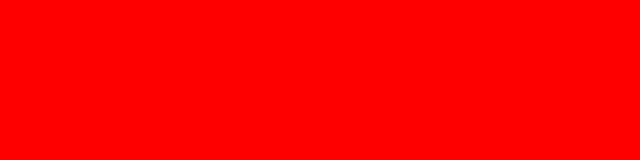
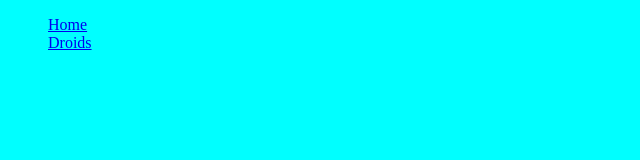
Before and after one commit to hmparsons-sde/week1-starwars, a plain HTML site: page index.html in a window 1280 px wide. Shown: the whole page, without its empty margins (0-640 px from the left). Drawn offline with Linux system fonts and the light colour scheme.

Commit message:
playing around

```diff
--- a/index.html
+++ b/index.html
@@ -15,6 +15,14 @@
   </head>
   <script src="main.js"></script>
   <body>
+    <header>
+      <nav class="navigation">
+        <ul>
+          <li><a href="./index.html">Home</a></li>
+          <li><a href="./droids.html">Droids</a></li>
+        </ul>
+      </nav>
+    </header>
     <!--[if lt IE 7]>
       <p class="browsehappy">You are using an <strong>outdated</strong> browser. Please <a href="#">upgrade your browser</a> to improve your experience.</p>
     <![endif]-->
--- a/main.css
+++ b/main.css
@@ -1,3 +1,7 @@
 body {
-  background-color: red;
+  background-color: aqua;
 }
+
+ul {
+  list-style-type: none;
+}
--- a/main.js
+++ b/main.js
@@ -1 +1 @@
-console.log("CONNECTED");
+console.log("HOLLY PARSONS");
```
